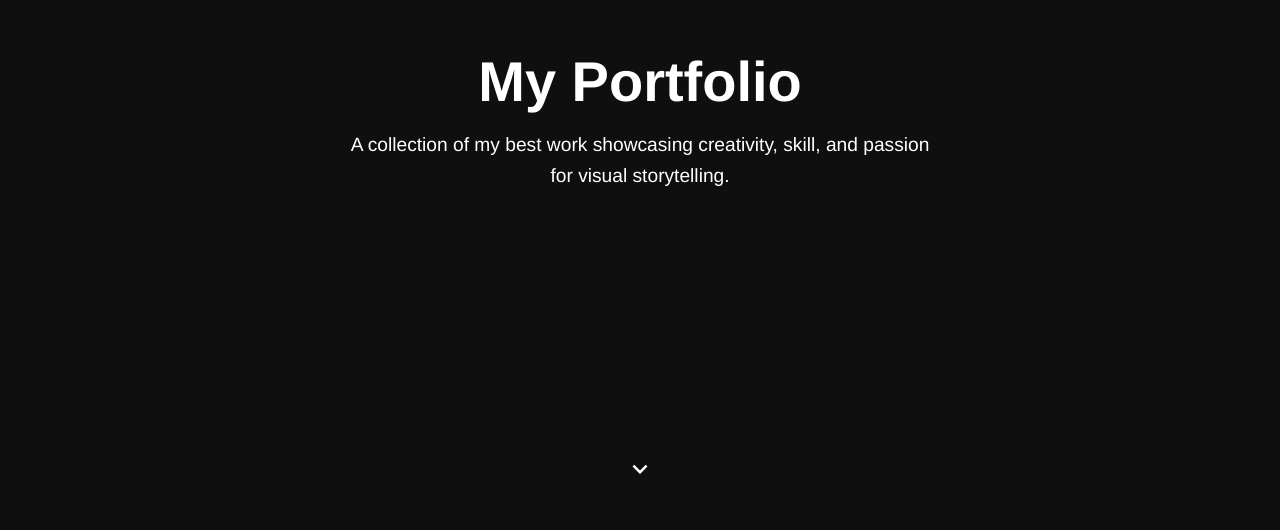
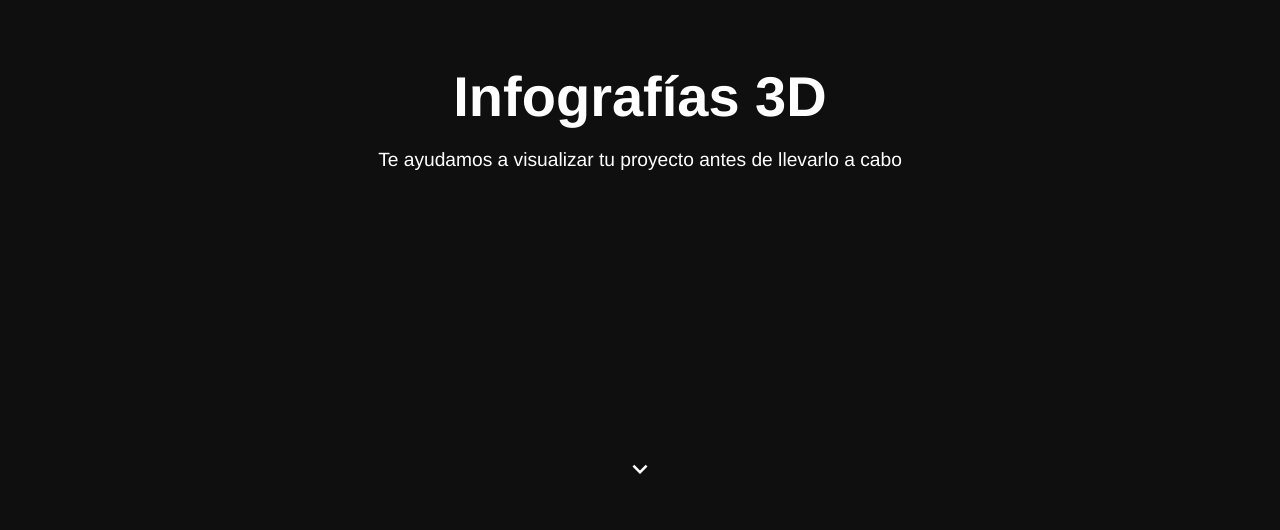
Before and after one commit to ibenitosoto/teseractal-web2, a website: page infografias.html in a window 1280 px wide. Shown: the part 280-810 px from the top of the page. Drawn offline with Linux system fonts and the light colour scheme.

Commit message:
title description

```diff
--- a/infografias.html
+++ b/infografias.html
@@ -259,8 +259,8 @@
 </head>
 <body>
     <header>
-        <h1>My Portfolio</h1>
-        <p class="subtitle">A collection of my best work showcasing creativity, skill, and passion for visual storytelling.</p>
+        <h1>Infografías 3D</h1>
+        <p class="subtitle">Te ayudamos a visualizar tu proyecto antes de llevarlo a cabo</p>
         <div class="scroll-indicator">
             <svg xmlns="http://www.w3.org/2000/svg" viewBox="0 0 24 24">
                 <path d="M7.41 8.59L12 13.17l4.59-4.58L18 10l-6 6-6-6 1.41-1.41z"/>
```
